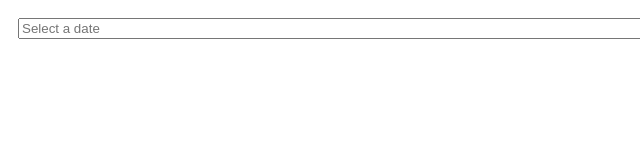
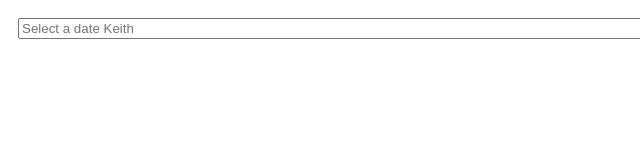
Before and after one commit to Marcom-apps/close-approach-stand-over, a plain HTML site: page index.html in a window 1280 px wide. Shown: the full height of the page, 0-640 px from the left. Drawn offline with nearby package versions, Linux system fonts and the light colour scheme.

Commit message:
Update index.html v2
added my name to the default text

```diff
--- a/index.html
+++ b/index.html
@@ -15,7 +15,7 @@
   </style>
 </head>
 <body>
-  <input id="calendar" type="text" placeholder="Select a date" />
+  <input id="calendar" type="text" placeholder="Select a date Keith" />
 
   <script src="https://cdn.jsdelivr.net/npm/flatpickr"></script>
   <script src="widget.js"></script>
```
